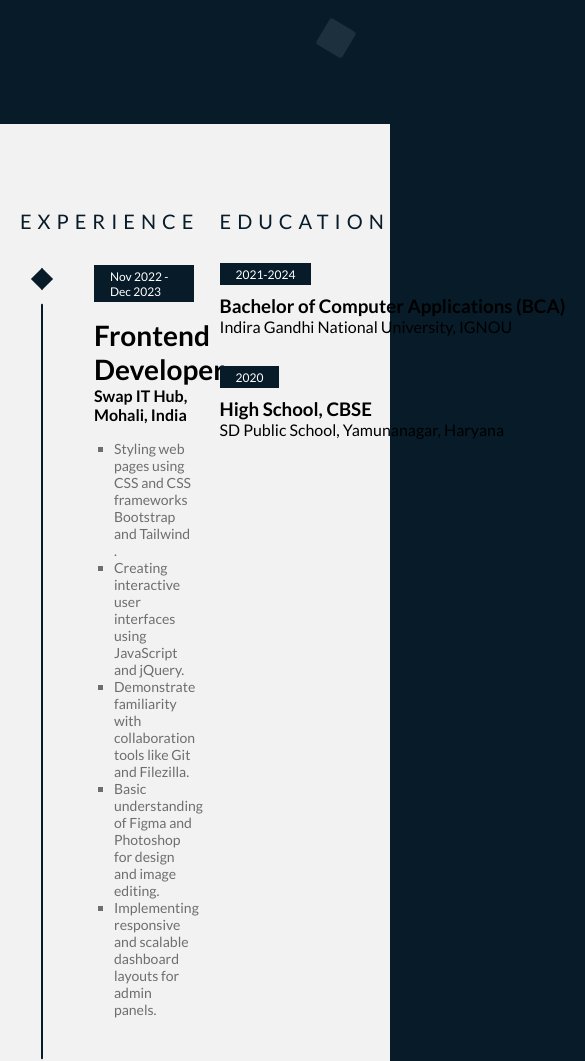
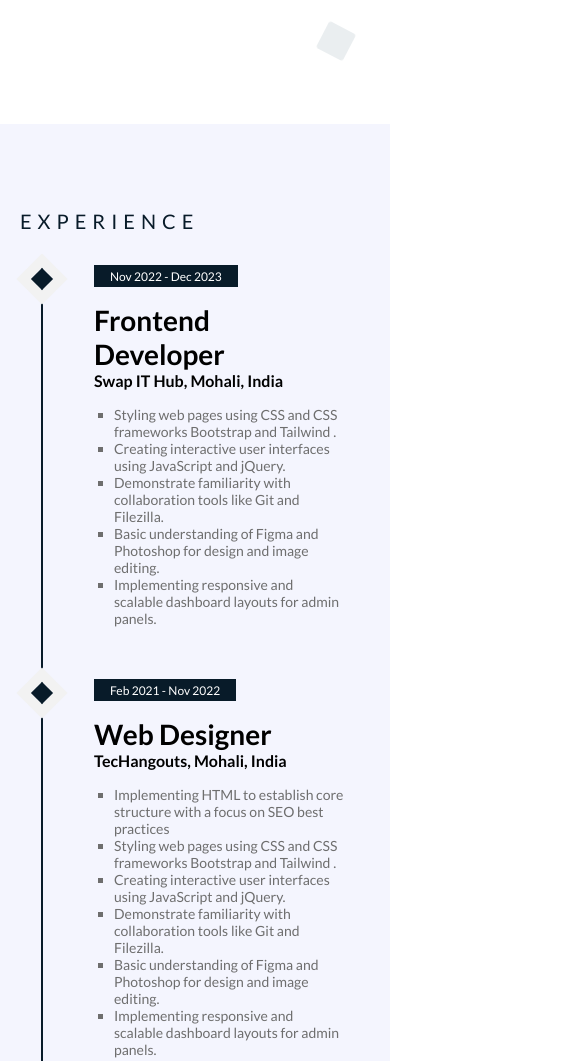
Before and after one commit to megha8191/Portfolio, a React app: page / in a window 390 px wide. Shown: the part 720-1781 px from the top of the page, 585 px wide, since content can reach past the window. Built offline with nearby package versions, Linux system fonts and the light colour scheme.

Commit message:
changed theme

```diff
--- a/style.css
+++ b/style.css
@@ -13,7 +13,7 @@
 :root {
     --bg-color: #081b29;
     --second-bg-color: #112e42;
-    --text-color: #ededed;
+    --text-color: #0d0d0d;
     --main-color: #5471c9;
 }
 
@@ -30,7 +30,8 @@ button {
 }
 
 body {
-    background-color: var(--bg-color);
+    /* background-color: var(--bg-color); */
+    background-color: #fff;
     color: var(--text-color);
 }
 
@@ -57,7 +58,7 @@ section {
     top: 0;
     width: 100%;
     padding: 15px 2rem;
-    background: var(--bg-color);
+    background: #f4f5fe;
     display: flex;
     justify-content: center;
     align-items: center;
@@ -259,7 +260,7 @@ section {
 }
 
 .about {
-    background-color:#f2f2f2;
+    background-color:#f4f5fe;
 }
 .white-section ,
 .white-section .heading{
@@ -548,6 +549,12 @@ section {
     .navbar {
         gap: 18px;
     }
+    .timeline-row{
+        grid-template-columns: 1fr;
+        max-width: 768px;
+        margin-left: auto;
+        margin-right: auto;
+    }
 
     .container {
         padding-left: 20px;
```
Also changed, not shown: 1 other file.
